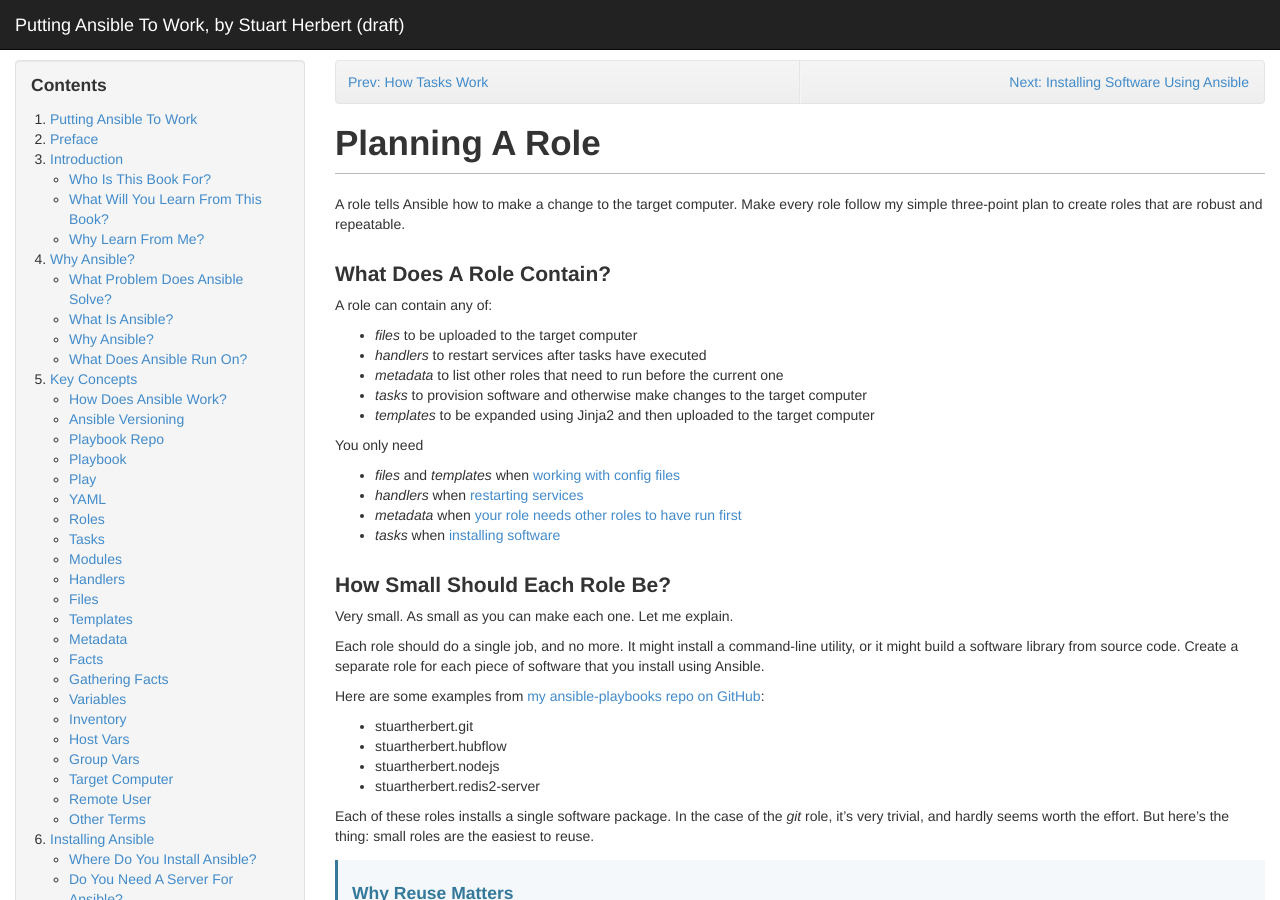
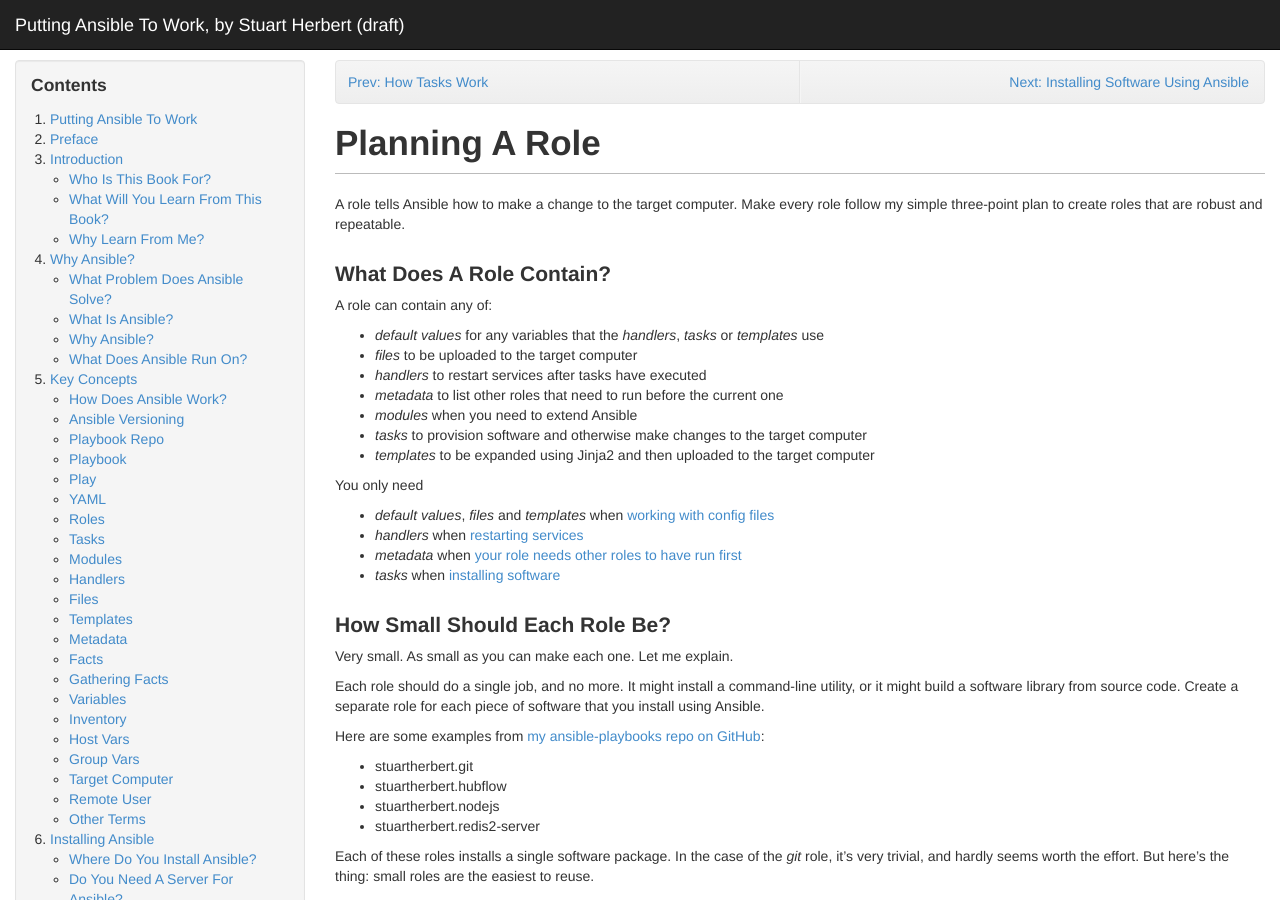
Before and after one commit to stuartherbert/putting-ansible-to-work, a Jekyll site: the page built from planning-a-role.md, in a window 1280 px wide and 900 px high. Built offline with Jekyll 4.4.1, drawn with Linux system fonts in a browser that asks for light colours; nearby versions of some CDN libraries; library files that are not in the unit come from our copies; Markdown is read by kramdown in place of the engine named in the settings; comment, search, counter and statistics services are not loaded.

Commit message:
WIP: polishing

```diff
--- a/planning-a-role.md
+++ b/planning-a-role.md
@@ -13,15 +13,17 @@ A role tells Ansible how to make a change to the target computer.  Make every ro
 
 A role can contain any of:
 
+* _default values_ for any variables that the _handlers_, _tasks_ or _templates_ use
 * _files_ to be uploaded to the target computer
 * _handlers_ to restart services after tasks have executed
 * _metadata_ to list other roles that need to run before the current one
+* _modules_ when you need to extend Ansible
 * _tasks_ to provision software and otherwise make changes to the target computer
 * _templates_ to be expanded using Jinja2 and then uploaded to the target computer
 
 You only need
 
-* _files_ and _templates_ when [working with config files](working-with-config-files.html)
+* _default values_, _files_ and _templates_ when [working with config files](working-with-config-files.html)
 * _handlers_ when [restarting services](restarting-services.html)
 * _metadata_ when [your role needs other roles to have run first](adding-dependencies-to-roles.html)
 * _tasks_ when [installing software](installing-software.html)
```
